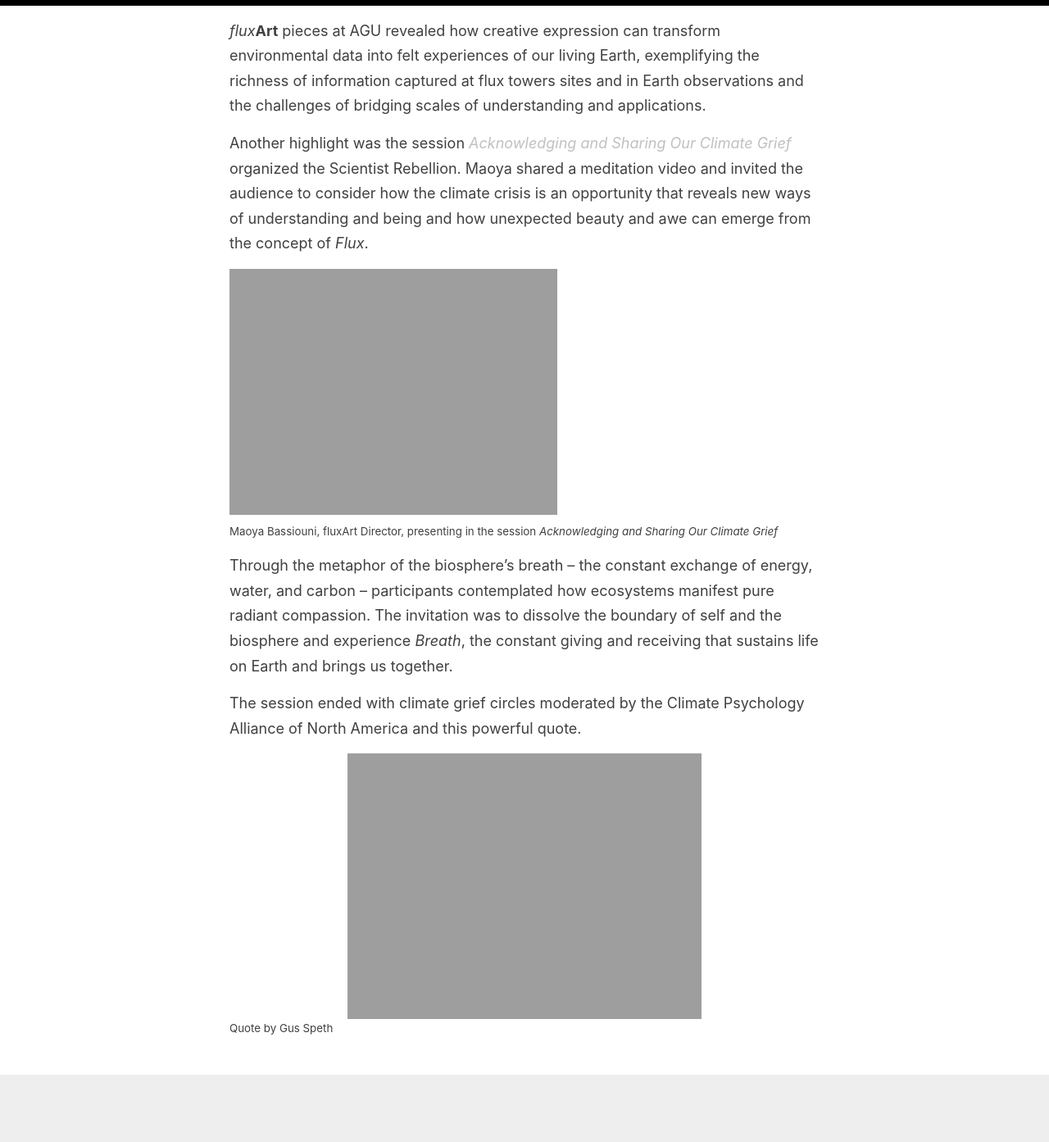
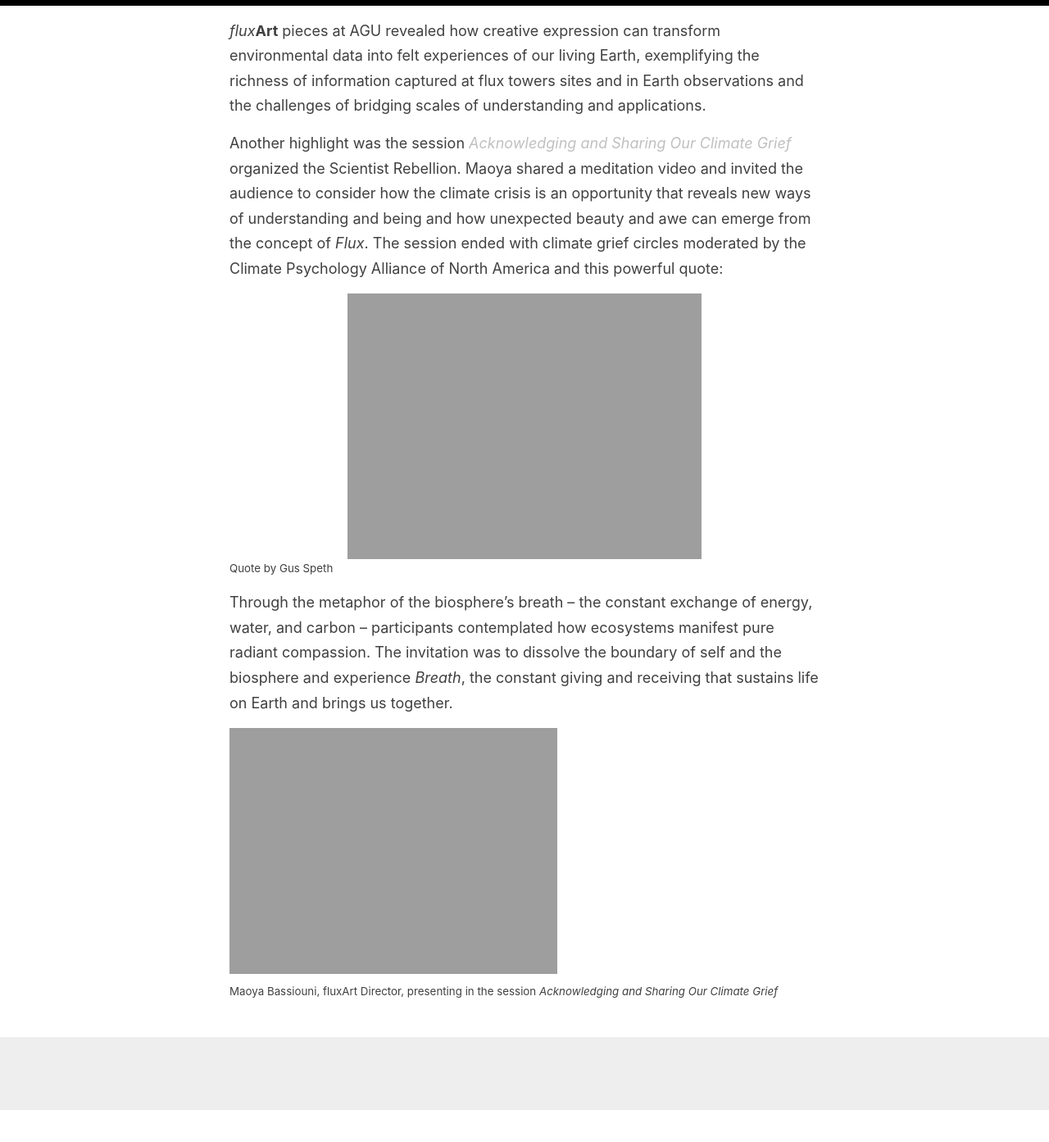
Before and after one commit to fluxnetart/fluxnetart.github.io, a Jekyll site: the page built from _posts/2024-12-11-agumeeting.md, in a window 1280 px wide and 1400 px high, scrolled down 1373 px. Shown: the top 1393 px of the window at 82% size. Built offline with Jekyll 4.4.1, drawn with Linux system fonts in a browser that asks for light colours; after the commit the page ends 2727 px from its top, so only the background shows below that.

Commit message:
formatting

```diff
--- a/_posts/2024-12-11-agumeeting.md
+++ b/_posts/2024-12-11-agumeeting.md
@@ -19,18 +19,17 @@ At the Google exhibit booth, AGU attendees experienced [18 // Flux](https://www.
 <i>flux</i><b>Art</b> pieces at AGU revealed how creative expression can transform environmental data into felt experiences of our living Earth, exemplifying the richness of information captured at flux towers sites and in Earth observations and the challenges of bridging scales of understanding and applications.
 
 
-Another highlight was the session [<i>Acknowledging and Sharing Our Climate Grief</i>](https://agu.confex.com/agu/agu24/meetingapp.cgi/Session/238595) organized the Scientist Rebellion. Maoya shared a meditation video and invited the audience to consider how the climate crisis is an opportunity that reveals new ways of understanding and being and how unexpected beauty and awe can emerge from the concept of <i>Flux</i>.
+Another highlight was the session [<i>Acknowledging and Sharing Our Climate Grief</i>](https://agu.confex.com/agu/agu24/meetingapp.cgi/Session/238595) organized the Scientist Rebellion. Maoya shared a meditation video and invited the audience to consider how the climate crisis is an opportunity that reveals new ways of understanding and being and how unexpected beauty and awe can emerge from the concept of <i>Flux</i>. The session ended with climate grief circles moderated by the Climate Psychology Alliance of North America and this powerful quote:
+
+<figure>
+	<img src="https://fluxnetart.github.io/images/agu_speth.png" width="60%" height="auto" style="display: block; margin-left: auto; margin-right: auto;">
+  <figcaption>Quote by Gus Speth</figcaption>
+</figure>
+
+
+Through the metaphor of the biosphere’s breath – the constant exchange of energy, water, and carbon – participants contemplated how ecosystems manifest pure radiant compassion. The invitation was to dissolve the boundary of self and the biosphere and experience <i>Breath</i>, the constant giving and receiving that sustains life on Earth and brings us together.
 
 <figure>
 	<img src="https://fluxnetart.github.io/images/agu_maoya.png">
   <figcaption>Maoya Bassiouni, fluxArt Director, presenting in the session <i>Acknowledging and Sharing Our Climate Grief</i></figcaption>
 </figure>
-
-Through the metaphor of the biosphere’s breath – the constant exchange of energy, water, and carbon – participants contemplated how ecosystems manifest pure radiant compassion. The invitation was to dissolve the boundary of self and the biosphere and experience <i>Breath</i>, the constant giving and receiving that sustains life on Earth and brings us together.
-
-The session ended with climate grief circles moderated by the Climate Psychology Alliance of North America and this powerful quote.
-
-<figure>
-	<img src="https://fluxnetart.github.io/images/agu_speth.png" width="60%" height="auto" style="display: block; margin-left: auto; margin-right: auto;">
-  <figcaption>Quote by Gus Speth</figcaption>
-</figure>
```
